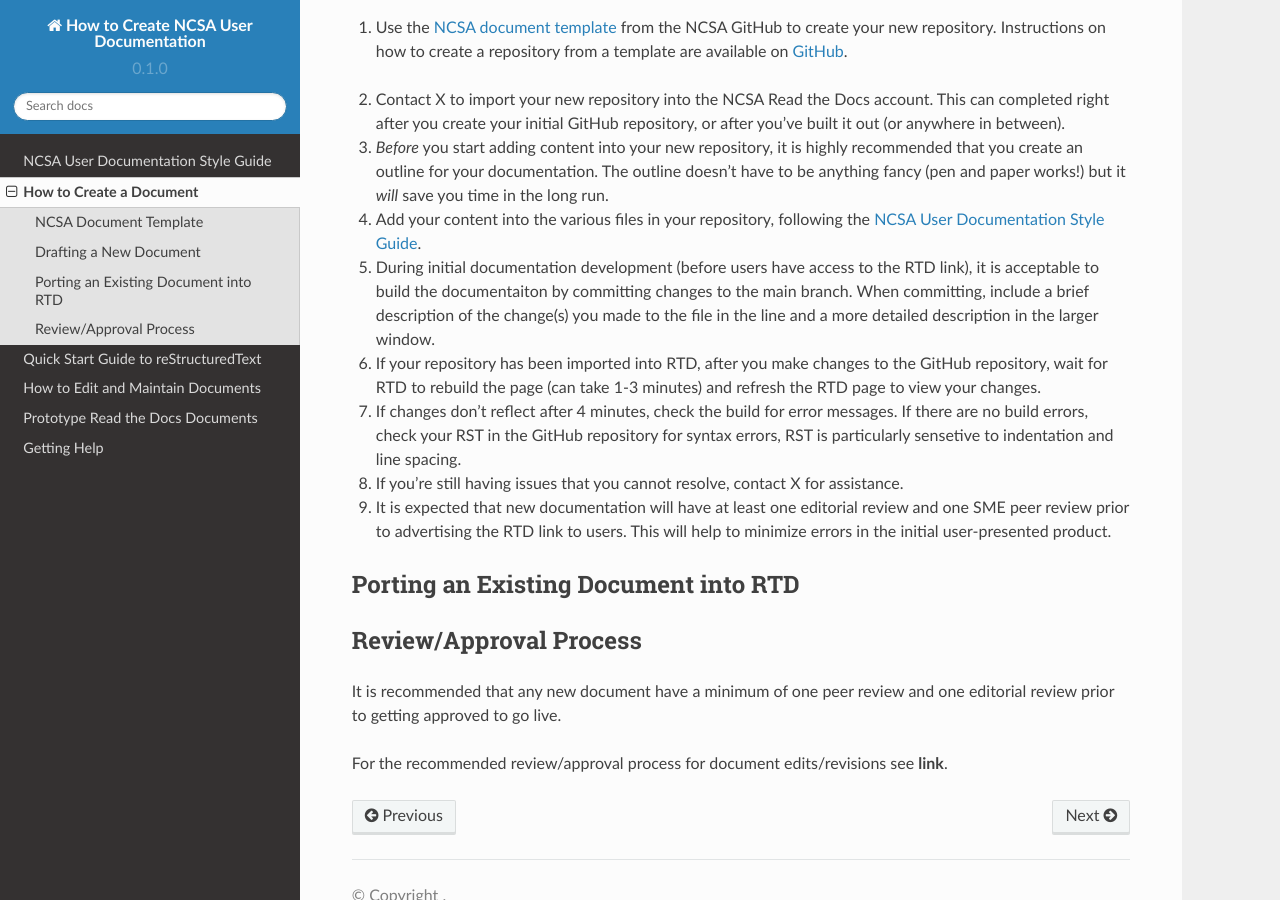
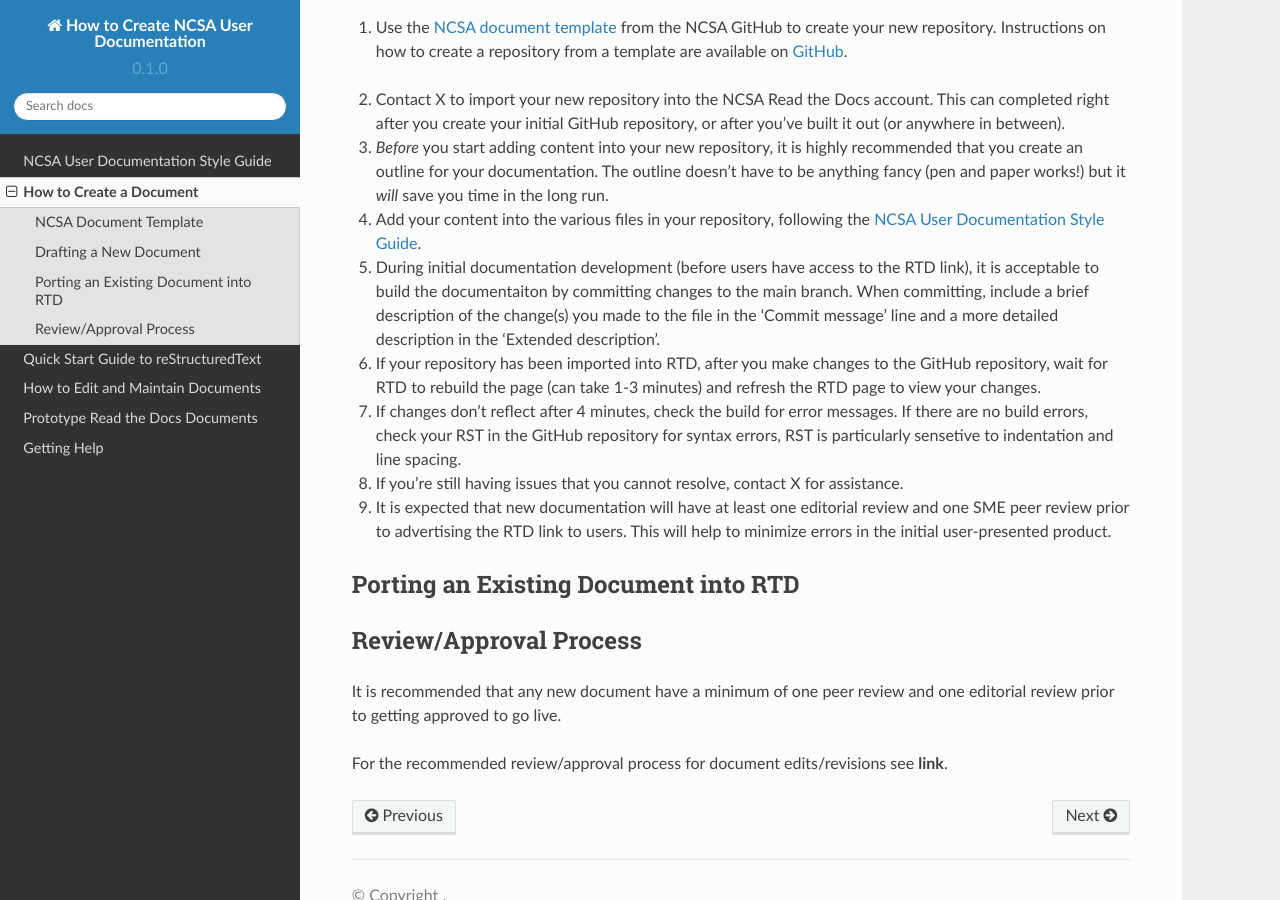
Before and after one commit to lhelms2/howto_rtd, a Sphinx documentation site: the page built from docs/source/create_doc.rst, in a window 1280 px wide and 900 px high, scrolled down 544 px. Built offline with Sphinx 7.4.7 and the Read the Docs theme 2.0.0, drawn with Linux system fonts in a browser that asks for light colours.

Commit message:
Update create_doc.rst new doc section
updated commit changes field names

```diff
--- a/docs/source/create_doc.rst
+++ b/docs/source/create_doc.rst
@@ -30,7 +30,7 @@
 2. Contact X to import your new repository into the NCSA Read the Docs account. This can completed right after you create your initial GitHub repository, or after you've built it out (or anywhere in between).
 3. *Before* you start adding content into your new repository, it is highly recommended that you create an outline for your documentation. The outline doesn't have to be anything fancy (pen and paper works!) but it *will* save you time in the long run.
 4. Add your content into the various files in your repository, following the :ref:`style`.
-5. During initial documentation development (before users have access to the RTD link), it is acceptable to build the documentaiton by committing changes to the main branch. When committing, include a brief description of the change(s) you made to the file in the line and a more detailed description in the larger window.
+5. During initial documentation development (before users have access to the RTD link), it is acceptable to build the documentaiton by committing changes to the main branch. When committing, include a brief description of the change(s) you made to the file in the 'Commit message' line and a more detailed description in the 'Extended description'.
 6. If your repository has been imported into RTD, after you make changes to the GitHub repository, wait for RTD to rebuild the page (can take 1-3 minutes) and refresh the RTD page to view your changes.
 7. If changes don't reflect after 4 minutes, check the build for error messages. If there are no build errors, check your RST in the GitHub repository for syntax errors, RST is particularly sensetive to indentation and line spacing.
 8. If you're still having issues that you cannot resolve, contact X for assistance.
```
